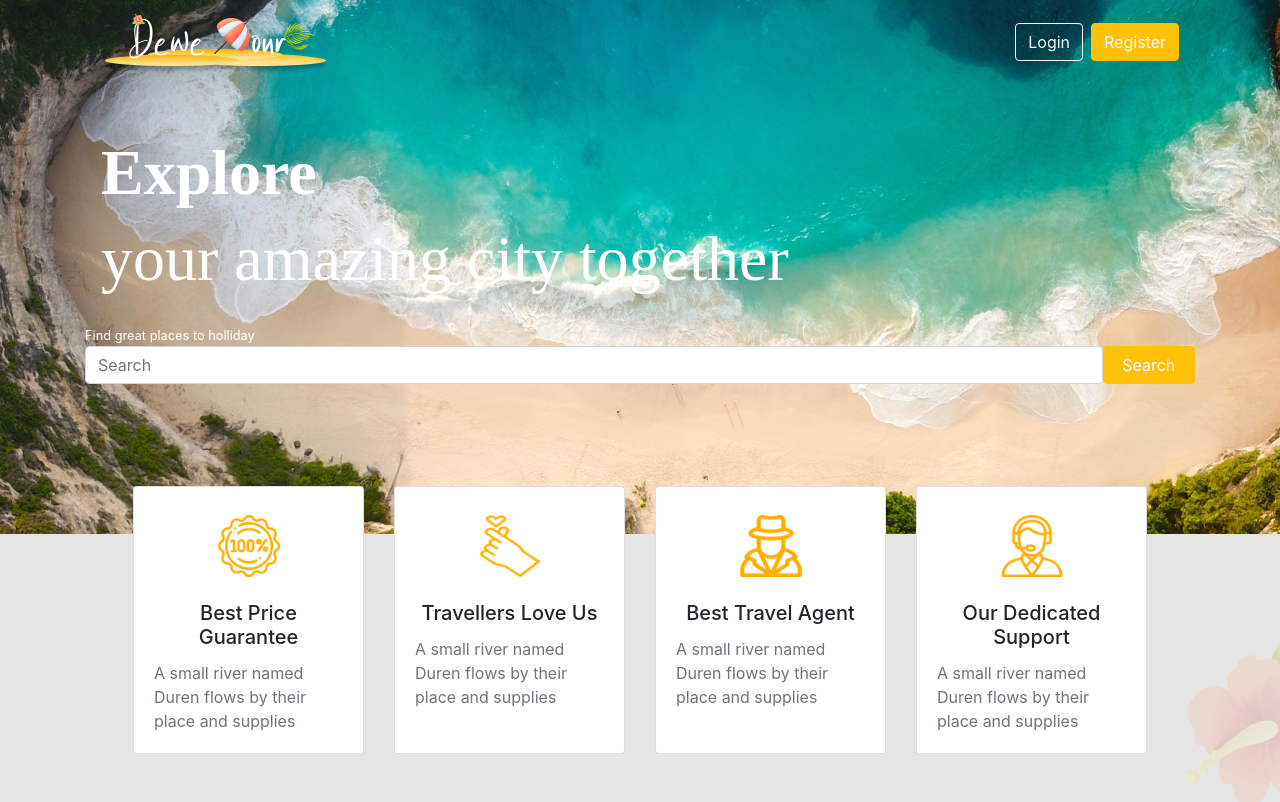
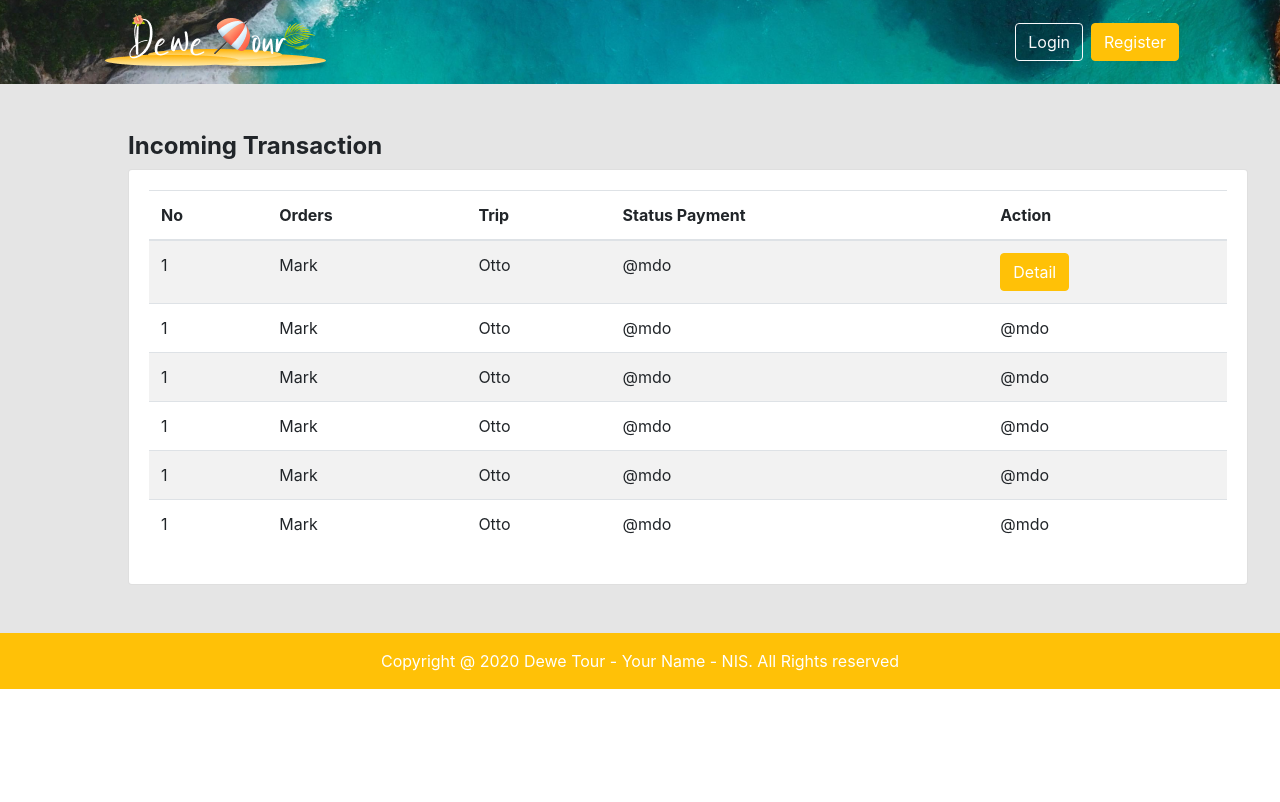
Before and after one commit to andidev30/DW17S3UGC_dewe_tour, a React (Create React App) app: page /transaction in a window 1280 px wide. Shown: the top 802 px of the page. Built offline with nearby package versions, Linux system fonts and the light colour scheme.

Commit message:
add 8.list transaction

```diff
--- a/src/App.js
+++ b/src/App.js
@@ -9,6 +9,7 @@ import Home from './pages/Home'
 import Trip from './pages/Trip'
 import Pay from './pages/Pay'
 import Profile from './pages/Profile'
+import Transaction from './pages/Transaction'
 
 function App() {
   return (
@@ -23,6 +24,9 @@ function App() {
         <Route path="/profile">
           <Profile />
         </Route>
+        <Route path="/transaction">
+          <Transaction />
+        </Route>
         <Route path="/">
           <Home />
         </Route>
--- /dev/null
+++ b/src/components/partials/transaction/DataTransaction.jsx
@@ -0,0 +1,81 @@
+import React from "react";
+import { Card, Table, Button } from "react-bootstrap";
+import ModalTransaction from "./ModalTransaction";
+
+function DataTransaction() {
+  const [modalShow, setModalShow] = React.useState(false);
+  return (
+    <Card
+      className="mb-5"
+      style={{ width: "70rem", marginLeft: "10%", marginRight: "10%" }}
+    >
+      <Card.Body>
+        <Table striped hover>
+          <thead>
+            <tr>
+              <th>No</th>
+              <th>Orders</th>
+              <th>Trip</th>
+              <th>Status Payment</th>
+              <th>Action</th>
+            </tr>
+          </thead>
+          <tbody>
+            <tr>
+              <td>1</td>
+              <td>Mark</td>
+              <td>Otto</td>
+              <td>@mdo</td>
+              <td>
+                <Button
+                  variant="warning text-white"
+                  onClick={() => setModalShow(true)}
+                >
+                  Detail
+                </Button>
+              </td>
+            </tr>
+            <tr>
+              <td>1</td>
+              <td>Mark</td>
+              <td>Otto</td>
+              <td>@mdo</td>
+              <td>@mdo</td>
+            </tr>
+            <tr>
+              <td>1</td>
+              <td>Mark</td>
+              <td>Otto</td>
+              <td>@mdo</td>
+              <td>@mdo</td>
+            </tr>
+            <tr>
+              <td>1</td>
+              <td>Mark</td>
+              <td>Otto</td>
+              <td>@mdo</td>
+              <td>@mdo</td>
+            </tr>
+            <tr>
+              <td>1</td>
+              <td>Mark</td>
+              <td>Otto</td>
+              <td>@mdo</td>
+              <td>@mdo</td>
+            </tr>
+            <tr>
+              <td>1</td>
+              <td>Mark</td>
+              <td>Otto</td>
+              <td>@mdo</td>
+              <td>@mdo</td>
+            </tr>
+          </tbody>
+        </Table>
+      </Card.Body>
+      <ModalTransaction show={modalShow} onHide={() => setModalShow(false)} />
+    </Card>
+  );
+}
+
+export default DataTransaction;
--- /dev/null
+++ b/src/components/partials/transaction/ModalTransaction.jsx
@@ -0,0 +1,28 @@
+import React from "react";
+import {Modal, Button} from 'react-bootstrap'
+import TitlePay from "../CardPay/TitlePay";
+import DescPay from "../CardPay/DescPay";
+import DataPay from "../CardPay/DataPay";
+
+function ModalTransaction(props) {
+  return (
+    <Modal
+      {...props}
+      size="xl"
+      aria-labelledby="contained-modal-title-vcenter"
+      centered
+    >
+      <Modal.Body className="p-5">
+        <TitlePay />
+        <DescPay />
+        <DataPay />
+        <div className="float-right mt-4">
+        <Button variant="warning text-white">Cancel</Button> &nbsp;
+        <Button variant="success text-white">Approve</Button>
+        </div>
+      </Modal.Body>
+    </Modal>
+  );
+}
+
+export default ModalTransaction;
--- /dev/null
+++ b/src/pages/Transaction.jsx
@@ -0,0 +1,32 @@
+import React from "react";
+import Background from "../components/img/global/bg.png";
+import { Container } from "react-bootstrap";
+import Navbar from "../components/partials/baner/Navbar";
+import Footer from "../components/section/Footer";
+import DataTransaction from "../components/partials/transaction/DataTransaction";
+
+function Transaction() {
+  return (
+    <div style={{ background: "#E5E5E5" }}>
+      <div
+        style={{
+          backgroundImage: `url(${Background})`,
+        }}
+      >
+        <Container>
+          <Navbar />
+        </Container>
+      </div>
+      <h4
+        className="font-weight-bold mt-5"
+        style={{ marginLeft: "10%", marginRight: "10%" }}
+      >
+        Incoming Transaction
+      </h4>
+      <DataTransaction />
+      <Footer />
+    </div>
+  );
+}
+
+export default Transaction;
```
